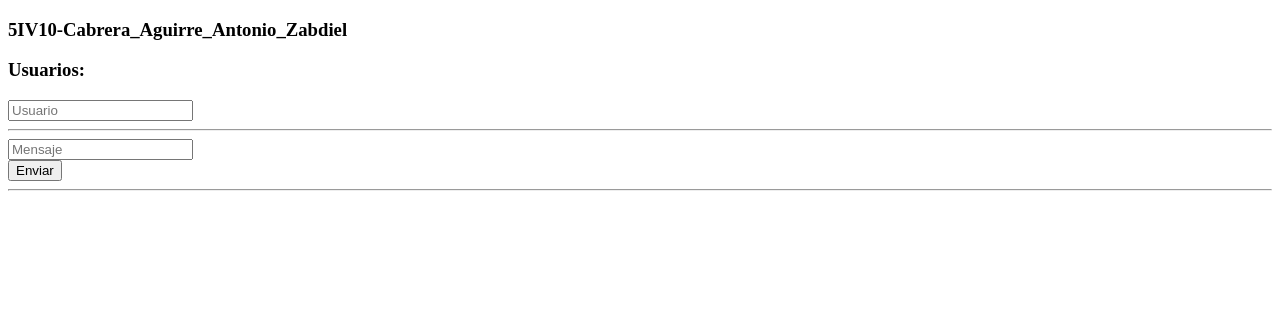
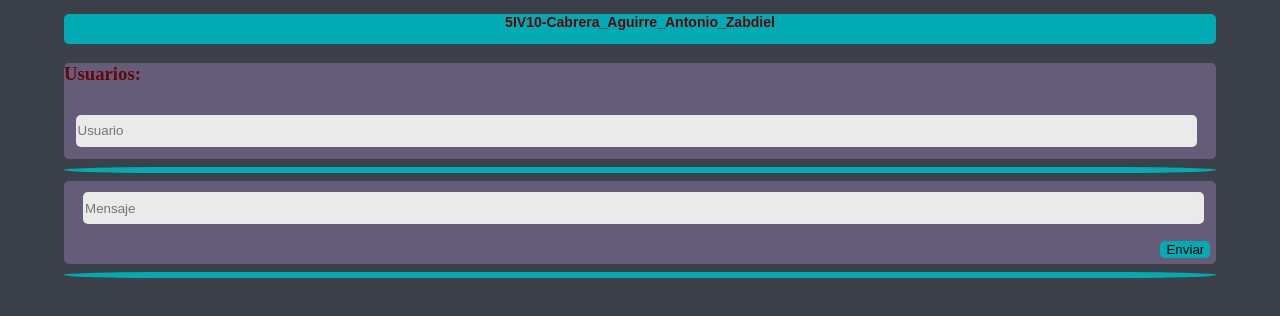
Before and after one commit to Antonio-Zabdiel/ChatJS2, a website: page public/index.html in a window 1280 px wide. Drawn offline with Linux system fonts and the light colour scheme; no server answers.

Commit message:
first commit

```diff
--- a/public/index.html
+++ b/public/index.html
@@ -2,7 +2,8 @@
 <html>
   <head>
     <meta charset="utf-8">
-    <title>Socket Basico</title>
+    <link rel="stylesheet" type="text/css" href="./css/style.css" media="screen" />
+    <title>ChatJS</title>
   </head>
   <body>
     <div class="top">
```
